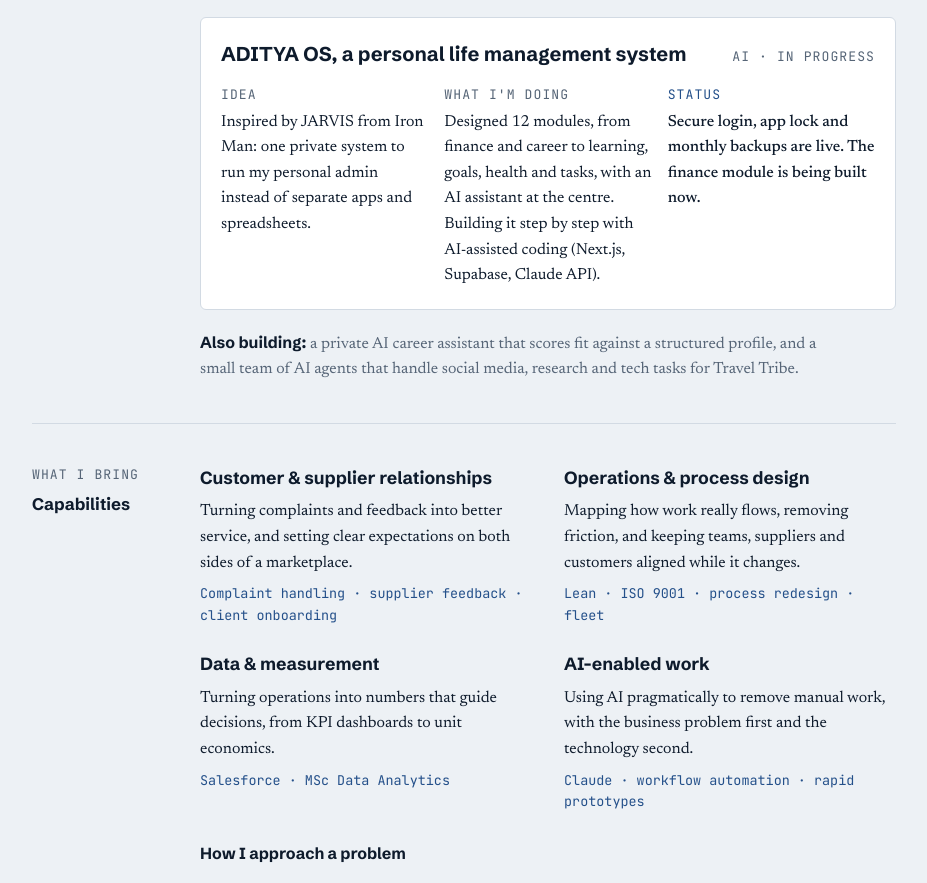
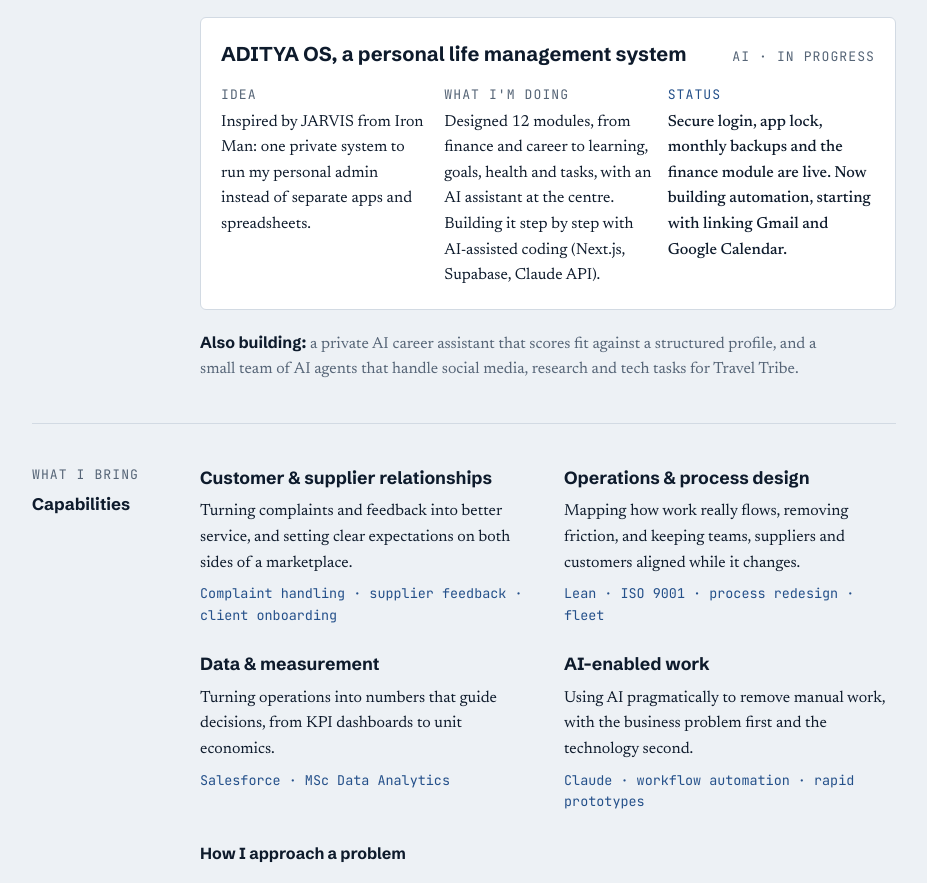
Before and after one commit to aditprajapati-dot/aditprajapati-dot.github.io, a plain HTML site: page index.html in a window 1280 px wide. Shown: the part 2247-3130 px from the top of the page, without its empty margins (176-1103 px from the left). Drawn offline with Linux system fonts and the light colour scheme; no server answers.

Commit message:
Update ADITYA OS status

```diff
--- a/index.html
+++ b/index.html
@@ -336,7 +336,7 @@ footer a { color: var(--muted); }
           <div class="case-cols">
             <div><div class="label">Idea</div><p>Inspired by JARVIS from Iron Man: one private system to run my personal admin instead of separate apps and spreadsheets.</p></div>
             <div><div class="label">What I'm doing</div><p>Designed 12 modules, from finance and career to learning, goals, health and tasks, with an AI assistant at the centre. Building it step by step with AI-assisted coding (Next.js, Supabase, Claude API).</p></div>
-            <div class="result"><div class="label">Status</div><p>Secure login, app lock and monthly backups are live. The finance module is being built now.</p></div>
+            <div class="result"><div class="label">Status</div><p>Secure login, app lock, monthly backups and the finance module are live. Now building automation, starting with linking Gmail and Google Calendar.</p></div>
           </div>
         </article>
 
```
